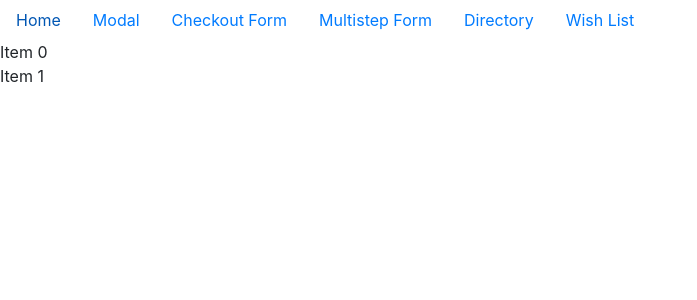
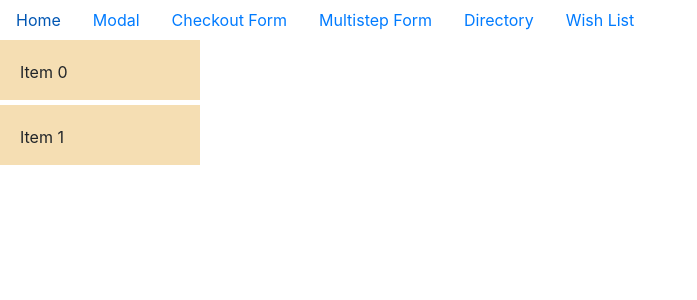
Before and after one commit to pferlito/react-examples, a React (Create React App) app: page /wishlist in a window 1280 px wide. Shown: the top 300 px of the page, without its empty margins (0-697 px from the left). Built offline with nearby package versions, Linux system fonts and the light colour scheme; the HTML template or start-up script is replaced by a standard one.

Commit message:
Add CSS for list items.

```diff
--- a/src/components/App.css
+++ b/src/components/App.css
@@ -60,3 +60,11 @@ button.edit_btn {
   0% { transform: rotate(0deg); }
   100% { transform: rotate(360deg); }
 }
+
+.wishlist-item {
+  height: 60px;
+  width: 200px;
+  padding: 20px;
+  background: #f5deb3;
+  margin-bottom: 5px;
+}
--- a/src/routes/WishlistPage.js
+++ b/src/routes/WishlistPage.js
@@ -20,7 +20,7 @@ export default function WishlistPage() {
     return (
       <Draggable draggableId={item.id} index={index}>
         {provided => (
-          <div
+          <div className="wishlist-item"
             ref={provided.innerRef}
             {...provided.draggableProps}
             {...provided.dragHandleProps}
@@ -36,7 +36,7 @@ export default function WishlistPage() {
     <DragDropContext onDragEnd={onDragEnd}>
       <Droppable droppableId="list">
         {(provided) => (
-          <div ref={provided.innerRef}
+          <div className="wishlist-container" ref={provided.innerRef}
           {...provided.draggableProps}
           {...provided.dragHandleProps}
           >
```
